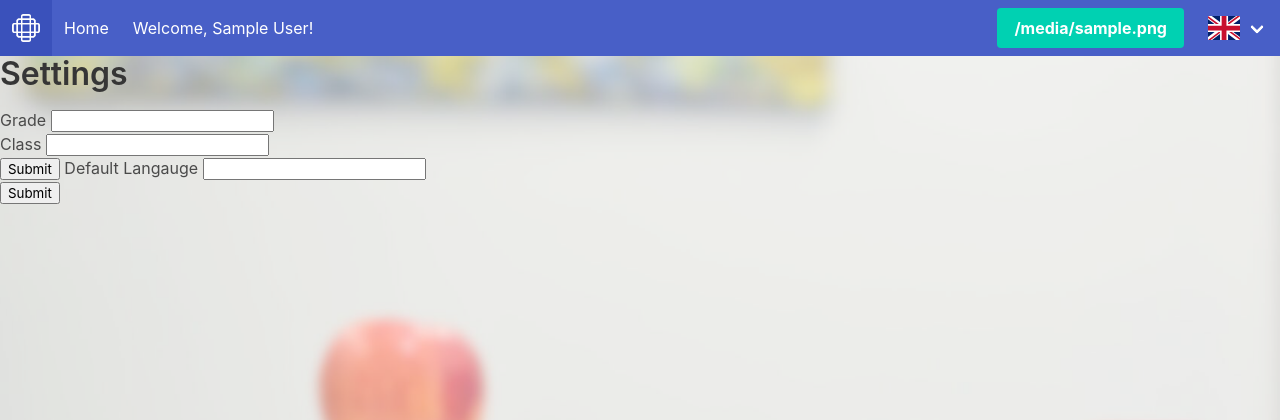
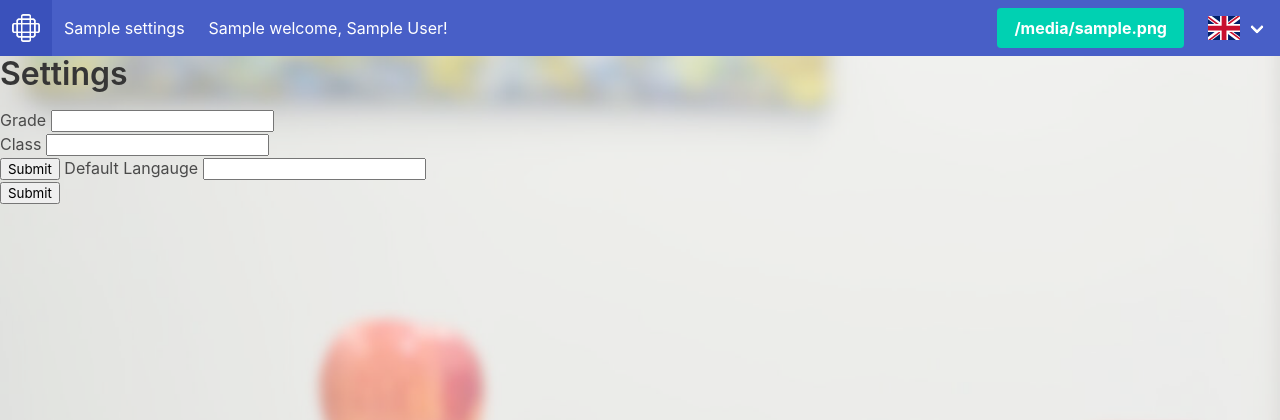
Before and after one commit to mizly/voltaire, a Flask app: template voltaire/templates/student/settings.html in a window 1280 px wide. Shown: the top 420 px of the page. Run offline with Flask 2, Linux system fonts and the light colour scheme; the visitor is signed in with stand-in values (Sample User, id 1); the template is opened without the code that fills it: most values are stand-ins (such as "Sample title", 1, 10 or a date in 2020); parts of the project's set-up code (start-up, migrations or seed data) failed here and were passed over; some libraries are stand-ins or nearby versions.

Commit message:
added settings button

```diff
--- a/voltaire/__init__.py
+++ b/voltaire/__init__.py
@@ -79,7 +79,6 @@ def create_app(test_config = None):
     @app.before_first_request
     def preset():
         session["lang"] = "en_CA"
-        session["type"] = "home"
 
     @app.before_request
     def load_user():
--- a/voltaire/lang/en_CA.json
+++ b/voltaire/lang/en_CA.json
@@ -13,5 +13,7 @@
   "name": "Name",
   "last_name": "Last Name",
   "grade": "Grade",
-  "search": "Search"
+  "search": "Search",
+  "your_progress": "Your Progress",
+  "settings": "Settings"
 }
--- a/voltaire/lang/fr_CA.json
+++ b/voltaire/lang/fr_CA.json
@@ -13,5 +13,7 @@
   "name": "Nom",
   "last_name": "Nom de famille",
   "grade": "Année",
-  "search": "Cherchez"
+  "search": "Cherchez",
+  "your_progress": "Votre Avancement",
+  "settings": "Settings"
 }
--- a/voltaire/student.py
+++ b/voltaire/student.py
@@ -73,4 +73,4 @@ def settings():
         # Inform the user of the specific invalid input
         flash(error)
 
-    return render_template("student/settings.html")
+    return render_template("student/settings.html",**languages[session["lang"]])
--- a/voltaire/templates/home/index.html
+++ b/voltaire/templates/home/index.html
@@ -72,7 +72,6 @@
 {% block navbar_start %}
 <div id="navbarBasicExample" class="navbar-menu">
   <div class="navbar-start">
-    <a class="navbar-item">{{home}}</a>
     <a class="navbar-item">{{contact}}</a>
     <div class="navbar-item has-dropdown is-hoverable">
       <a class="navbar-link">{{more}}</a>
--- a/voltaire/templates/student/index.html
+++ b/voltaire/templates/student/index.html
@@ -1,6 +1,6 @@
 {% extends "base.html" %}
 {% block header %}
-    <h1>{% block title %}Student{% endblock %}</h1>
+    <h1>{% block title %}{{your_progress}}{% endblock %}</h1>
 {% endblock %}
 
 {% block content %}
@@ -19,7 +19,7 @@
 {% block navbar_start %}
 <div id="navbarBasicExample" class="navbar-menu">
   <div class="navbar-start">
-    <a class="navbar-item">{{home}}</a>
+    <a class="navbar-item" href={{url_for("student.settings")}}>{{settings}}</a>
     <p class="navbar-item">{{welcome}}, {{session["given_name"]}}!</p>
   </div>
 {% endblock %}
--- a/voltaire/templates/student/settings.html
+++ b/voltaire/templates/student/settings.html
@@ -26,7 +26,7 @@
 {% block navbar_start %}
 <div id="navbarBasicExample" class="navbar-menu">
   <div class="navbar-start">
-    <a class="navbar-item">Home</a>
-    <p class="navbar-item">Welcome, {{session["given_name"]}}!</p>
+    <a class="navbar-item" href={{url_for("student.settings")}}>{{settings}}</a>
+    <p class="navbar-item">{{welcome}}, {{session["given_name"]}}!</p>
   </div>
 {% endblock %}
```
Also changed, not shown: voltaire/templates/teacher/index.html (line endings or trailing spaces).
